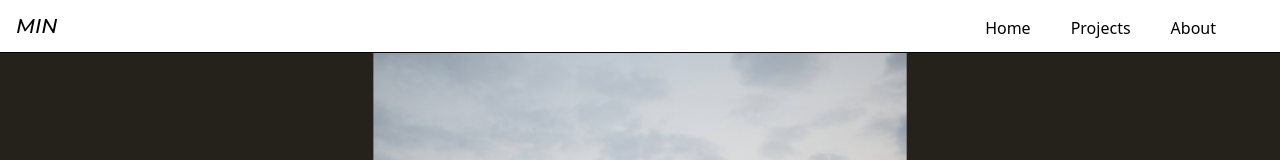
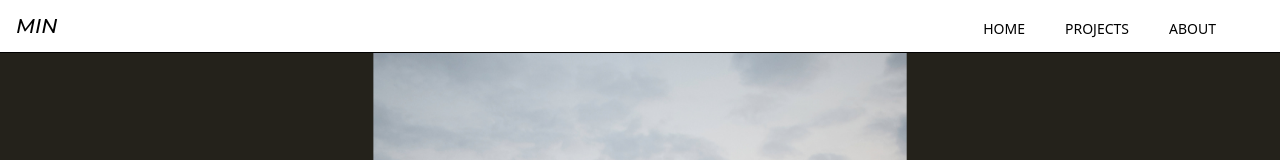
Before and after one commit to flugelshlagen/portfolio-2024, a React (Vite) app: page / in a window 1280 px wide. Shown: the top 160 px of the page. Built offline with nearby package versions, Linux system fonts and the light colour scheme; a web font is replaced by a local one.

Commit message:
edit typography
changed navbar font weight
changed navbat text size to sm

```diff
--- a/src/components/Main2.jsx
+++ b/src/components/Main2.jsx
@@ -22,7 +22,7 @@ const Main2 = () => {
 
   return (
     <div id="main" className="h-[200vh]">
-      <img src={img4} className="object-cover object-center w-full h-screen"/>
+      <img src={img4} className="object-cover object-center w-full h-screen" alt="cover-photo"/>
       <ImageCarousel images={images} text={text} />
     </div>
   );
--- a/src/components/Sidenav.jsx
+++ b/src/components/Sidenav.jsx
@@ -11,12 +11,12 @@ const Sidenav = () => {
   return (
     <div className='w-[100%] h-[53px] bg-white fixed top-0 z-[1] border-b border-black'>
         <div>
-            <a href="#main" className='font-montserrat items-center relative top-3 left-4'><span className='text-xl'>MIN</span></a>
+            <a href="#main" className='relative items-center font-montserrat top-3 left-4'><span className='text-xl'>MIN</span></a>
         </div>
         <AiOutlineMenu size={20} onClick={handleNav} className='absolute top-4 right-4 z-[99] md:hidden hover:animate-pulse'/>
         {
             nav==true ? (
-                <div className='fixed w-full h-screen bg-white/90 flex flex-col justify-center items-center z-20'>
+                <div className='fixed z-20 flex flex-col items-center justify-center w-full h-screen bg-white/90'>
                     <a onClick={handleNav} href="#main" className='w-[50%] flex justify-center items-center rounded-full shadow-lg bg-gray-100 shadow-gray-400 m-2 p-4 cursor-pointer hover:scale-110 ease-in duration-200'>
                         <AiOutlineHome size={20}/>
                         <span className='pl-4'>Home</span>
@@ -38,9 +38,9 @@ const Sidenav = () => {
             )
         }
         <div className='md:flex hidden fixed top-[2%] right-[5%] gap-10'>
-            <div><a href='#main' className='relative transition-all duration-300 before:absolute before:left-0 before:content-[""] before:bottom-[-5px] before:w-0 before:h-[2px] before:opacity-0 before:transition-all before:duration-300 before:bg-black hover:before:w-full hover:before:opacity-100'>Home</a></div>
-            <div><a href='#projects' className='relative transition-all duration-300 before:absolute before:content-[""] before:bottom-[-5px] before:left-0 before:w-0 before:h-[2px] before:opacity-0 before:transition-all before:duration-300 before:bg-black hover:before:w-full hover:before:opacity-100'>Projects</a></div>
-            <div><a href='#about' className='relative transition-all duration-300 before:absolute before:content-[""] before:bottom-[-5px] before:left-0 before:w-0 before:h-[2px] before:opacity-0 before:transition-all before:duration-300 before:bg-black hover:before:w-full hover:before:opacity-100'>About</a></div>
+            <div><a href='#main' className='relative transition-all duration-300 before:absolute before:left-0 before:content-[""] before:bottom-[-5px] before:w-0 before:h-[2px] before:opacity-0 before:transition-all before:duration-300 before:bg-black hover:before:w-full hover:before:opacity-100 uppercase text-sm font-medium'>Home</a></div>
+            <div><a href='#projects' className='relative transition-all duration-300 before:absolute before:content-[""] before:bottom-[-5px] before:left-0 before:w-0 before:h-[2px] before:opacity-0 before:transition-all before:duration-300 before:bg-black hover:before:w-full hover:before:opacity-100 uppercase text-sm font-medium'>Projects</a></div>
+            <div><a href='#about' className='relative transition-all duration-300 before:absolute before:content-[""] before:bottom-[-5px] before:left-0 before:w-0 before:h-[2px] before:opacity-0 before:transition-all before:duration-300 before:bg-black hover:before:w-full hover:before:opacity-100 uppercase text-sm font-medium'>About</a></div>
         </div>
     </div>
   )
```
